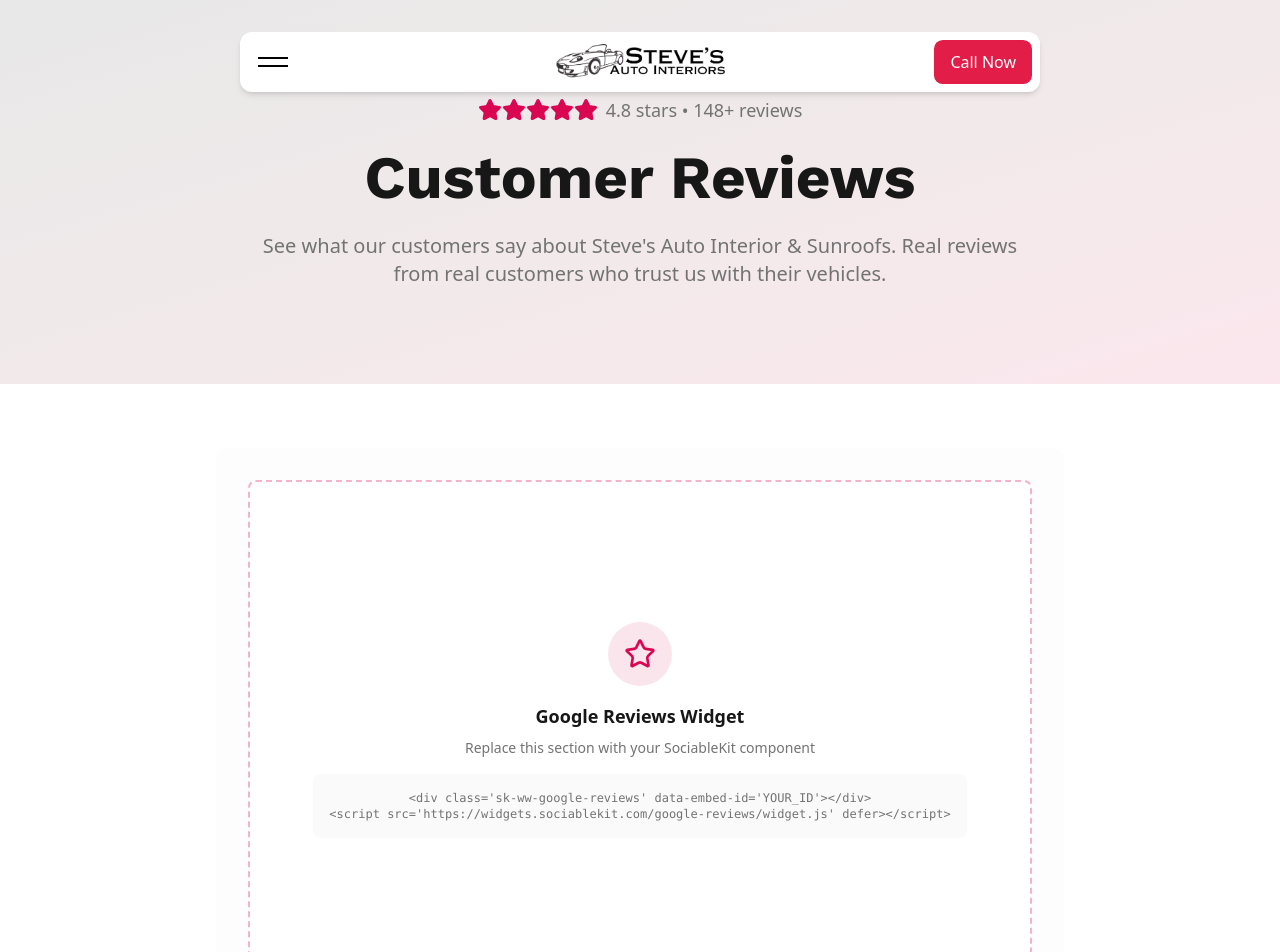
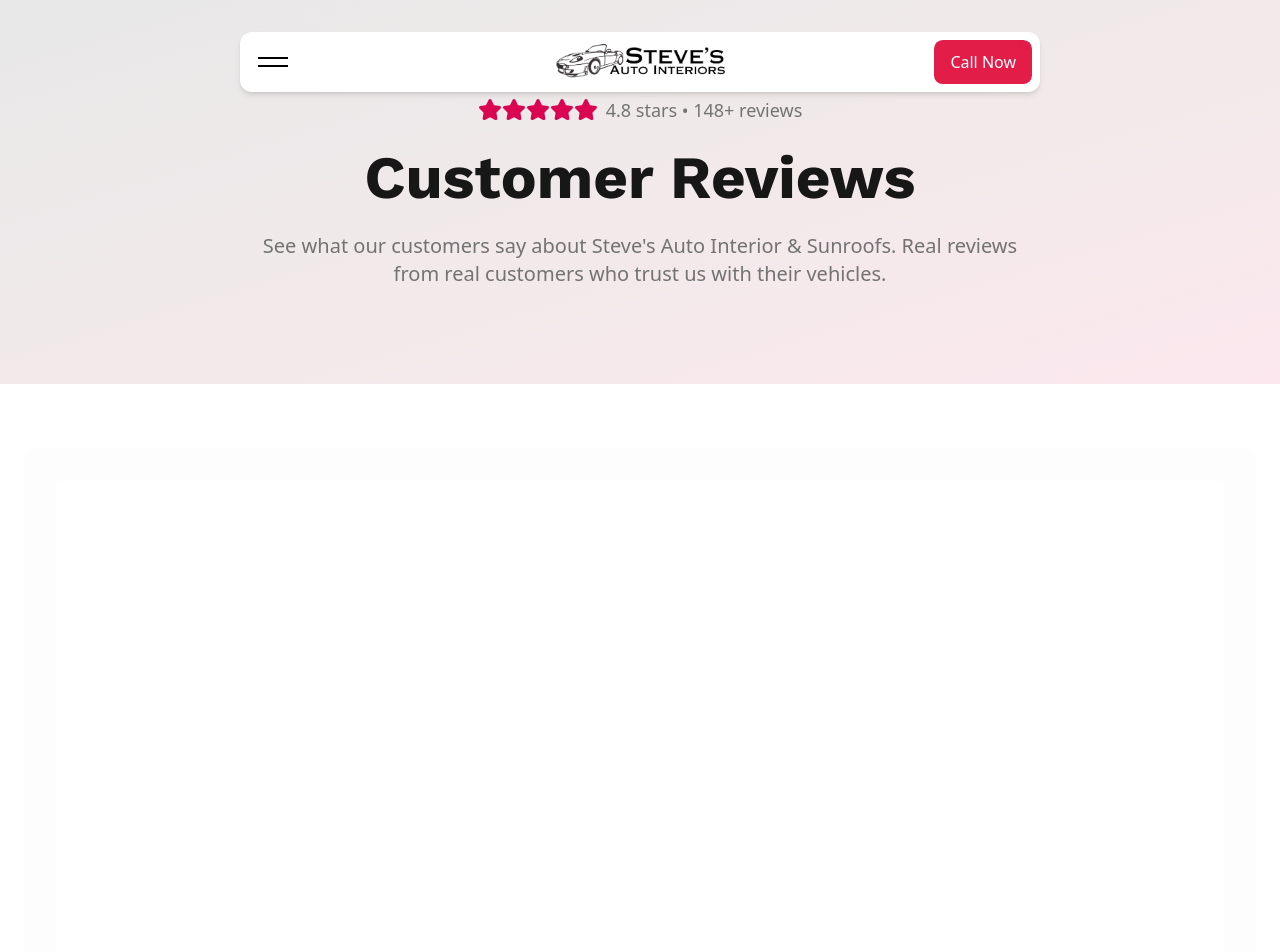
Before and after one commit to peymannaderi10/royaltymobiledetailing.com, a Next.js app: page /reviews in a window 1280 px wide. Shown: the top 952 px of the page. Built offline with nearby package versions, Linux system fonts and the light colour scheme.

Commit message:
add reviews widget

```diff
--- a/components/reviews-section.tsx
+++ b/components/reviews-section.tsx
@@ -7,32 +7,15 @@ import { Star, Phone, MapPin } from "lucide-react"
 export function ReviewsSection() {
   return (
     <section className="py-16 bg-white">
-      <div className="max-w-4xl mx-auto px-6">
-        {/* Google Reviews Widget Section - Centered */}
+      <div className="w-full px-6">
+        {/* Google Reviews Widget Section - Full Width */}
         <div className="mb-16">
           <div className="bg-muted/20 rounded-xl p-8">
-
-            {/* Placeholder for SociableKit Widget */}
-            <div className="bg-white rounded-lg p-6 min-h-[500px] border-2 border-dashed border-accent/30 flex items-center justify-center">
-              <div className="text-center">
-                <div className="w-16 h-16 bg-accent/10 rounded-full flex items-center justify-center mx-auto mb-4">
-                  <Star className="w-8 h-8 text-accent" />
-                </div>
-                <p className="text-lg font-semibold text-primary mb-2">
-                  Google Reviews Widget
-                </p>
-                <p className="text-muted-foreground text-sm">
-                  Replace this section with your SociableKit component
-                </p>
-                <div className="mt-4 p-4 bg-muted/50 rounded-lg text-xs text-muted-foreground">
-                  <code>
-                    {`<div class='sk-ww-google-reviews' data-embed-id='YOUR_ID'></div>`}
-                    <br />
-                    {`<script src='https://widgets.sociablekit.com/google-reviews/widget.js' defer></script>`}
-                  </code>
-                </div>
+            {/* SociableKit Google Reviews Widget */}
+            <div className="bg-white rounded-lg p-6 min-h-[500px] w-full">
+                <div className='sk-ww-google-reviews' data-embed-id='25594563'></div>
+                <script src='https://widgets.sociablekit.com/google-reviews/widget.js' defer></script>
               </div>
-            </div>
           </div>
         </div>
 
```
